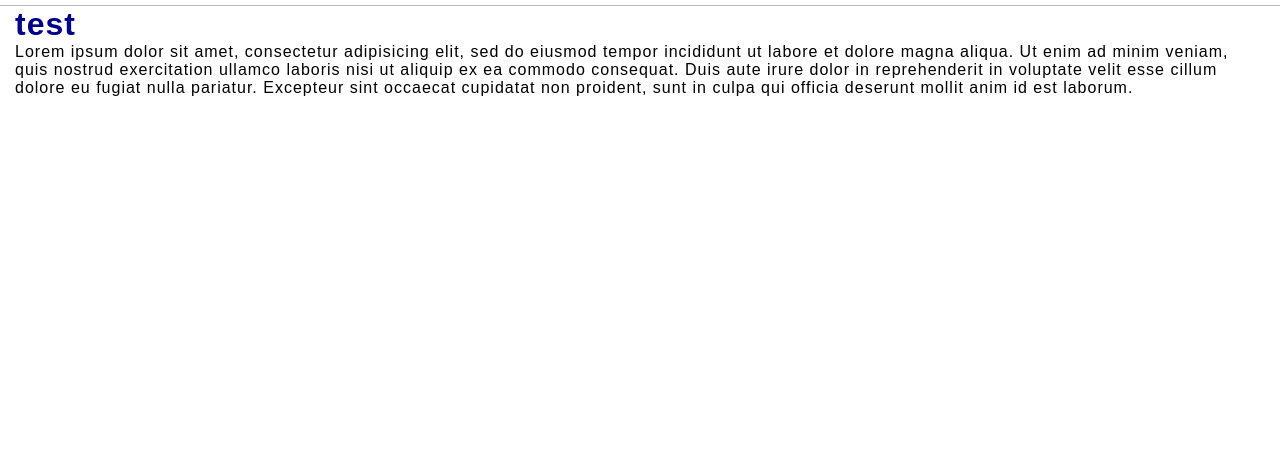
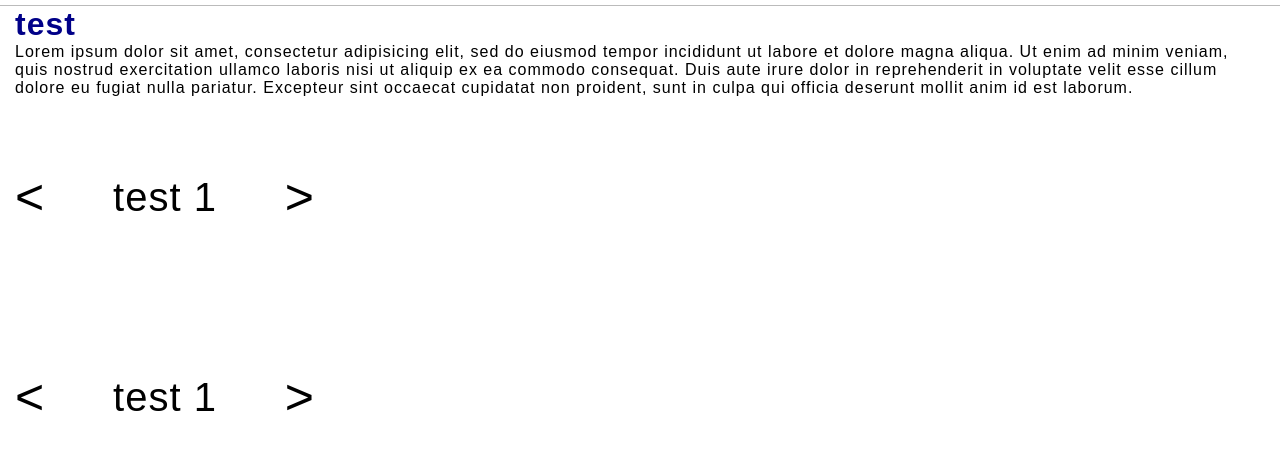
Before and after one commit to benneknudsen/Commerou-Consulting, a plain HTML site: page index.html in a window 1280 px wide. Shown: the part 75-524 px from the top of the page. Drawn offline with Linux system fonts and the light colour scheme; a web font is replaced by a local one.

Commit message:
Karusel prototype

```diff
--- a/css/style.css
+++ b/css/style.css
@@ -86,7 +86,49 @@ h1, h2, h3, h4 {
   width: 100%;
 }
 
+.carousel-container {
+  position: relative;
+  height: 200px;
+  width: 300px;
+}
+
+.carousel-content {
+  width: 100%;
+
+}
+
+.carousel-element {
+  position: absolute;
+  opacity: 1;
+  font-size: 40px;
+  left: 50%;
+  top: 50%;
+  transform: translateX(-50%) translateY(-50%);
+}
+
+.carousel-button-left {
+  position: absolute;
+  font-size: 50px;
+  left: 0;
+  top: 50%;
+  transform: translateY(-50%);
+  cursor: pointer;
+}
+
+.carousel-button-right {
+  position: absolute;
+  font-size: 50px;
+  right: 0;
+  top: 50%;
+  transform: translateY(-50%);
+  cursor: pointer;
+}
+
 .page-footer {
   width: 100%;
   background-color: #111;
 }
+
+.hidden {
+  display: none !important;
+}
--- a/index.html
+++ b/index.html
@@ -12,7 +12,7 @@
   <title>Commerou Consulting</title>
 </head>
 
-<body>
+<body onload="initCarousels()">
   <header class="page-header">
     <a href="index.html" class="header-logo">
       <img src="img/logo.png" alt="Commerou Consulting logo">
@@ -41,10 +41,48 @@
   <main class="main-content">
     <div class="content-element">
       <h1>test</h1>
-      <p>Lorem ipsum dolor sit amet, consectetur adipisicing elit, sed do eiusmod tempor incididunt ut labore et dolore magna aliqua. Ut enim ad minim veniam, quis nostrud exercitation ullamco laboris nisi ut aliquip ex ea commodo consequat. Duis aute irure dolor in reprehenderit in voluptate velit esse cillum dolore eu fugiat nulla pariatur. Excepteur sint occaecat cupidatat non proident, sunt in culpa qui officia deserunt mollit anim id est laborum.</p>
+      <p>Lorem ipsum dolor sit amet, consectetur adipisicing elit, sed do eiusmod tempor incididunt ut labore et dolore magna aliqua. Ut enim ad minim veniam, quis nostrud exercitation ullamco laboris nisi ut aliquip ex ea commodo consequat. Duis
+        aute irure dolor in reprehenderit in voluptate velit esse cillum dolore eu fugiat nulla pariatur. Excepteur sint occaecat cupidatat non proident, sunt in culpa qui officia deserunt mollit anim id est laborum.</p>
     </div>
     <div class="content-element">
-
+      <div class="carousel-container">
+        <div class="carousel-content">
+          <div class="carousel-element">
+            test 1
+          </div>
+          <div class="carousel-element hidden">
+            test 2
+          </div>
+          <div class="carousel-element hidden">
+            test 3
+          </div>
+        </div>
+        <div class="carousel-button-left" onclick="cycleCarouselLeft(this.parentElement)">
+          <
+        </div>
+        <div class="carousel-button-right" onclick="cycleCarouselRight(this.parentElement)">
+          >
+        </div>
+      </div>
+      <div class="carousel-container">
+        <div class="carousel-content">
+          <div class="carousel-element">
+            test 1
+          </div>
+          <div class="carousel-element hidden">
+            test 2
+          </div>
+          <div class="carousel-element hidden">
+            test 3
+          </div>
+        </div>
+        <div class="carousel-button-left" onclick="cycleCarouselLeft(this.parentElement)">
+          <
+        </div>
+        <div class="carousel-button-right" onclick="cycleCarouselRight(this.parentElement)">
+          >
+        </div>
+      </div>
     </div>
     <div class="content-element">
 
@@ -56,6 +94,8 @@
   <footer class="page-footer">
 
   </footer>
+
+  <script src="js/script.js" charset="utf-8"></script>
 </body>
 
 </html>
--- /dev/null
+++ b/js/script.js
@@ -0,0 +1,69 @@
+let carouselCounter = 0;
+const FADE_DURATION = 200;
+const FADE_RATE = 10;
+
+function initCarousels() {
+  let carouselList = document.querySelectorAll(".carousel-container");
+  for (let carousel of carouselList) {
+    let carouselElements = carousel.children[0].children;
+    for (let element of carouselElements) {
+      element.classList.add("hidden");
+    }
+
+    carouselElements[carouselCounter].classList.remove("hidden");
+
+    carousel.setAttribute("counter", 0);
+  }
+}
+
+function cycleCarouselLeft(element) {
+  let carouselCounter = Number(element.attributes.counter.value);
+  let carouselElements = element.children[0].children;
+  fadeOut(carouselElements[carouselCounter]);
+  carouselCounter--;
+
+  if (carouselCounter < 0) {
+    carouselCounter += carouselElements.length;
+  }
+
+  show(carouselElements[carouselCounter]);
+
+  element.setAttribute("counter", carouselCounter);
+}
+
+function cycleCarouselRight(element) {
+  let carouselCounter = Number(element.attributes.counter.value);
+  let carouselElements = element.children[0].children;
+  fadeOut(carouselElements[carouselCounter]);
+  carouselCounter++;
+
+  if (carouselCounter > carouselElements.length - 1) {
+    carouselCounter -= carouselElements.length;
+  }
+
+  show(carouselElements[carouselCounter]);
+
+  element.setAttribute("counter", carouselCounter);
+}
+
+function fadeOut(element) {
+  let opacity = 1;
+  let fader = setInterval(function() {
+    if (opacity <= 0) {
+      clearInterval(fader);
+      hide(element);
+      element.style.opacity = "1";
+    } else {
+      opacity -= FADE_RATE/FADE_DURATION;
+      element.style.opacity = opacity.toString();
+    }
+  }, FADE_RATE);
+}
+
+function hide(element) {
+  element.classList.add("hidden");
+}
+
+function show(element) {
+  element.classList.remove("hidden");
+}
```
